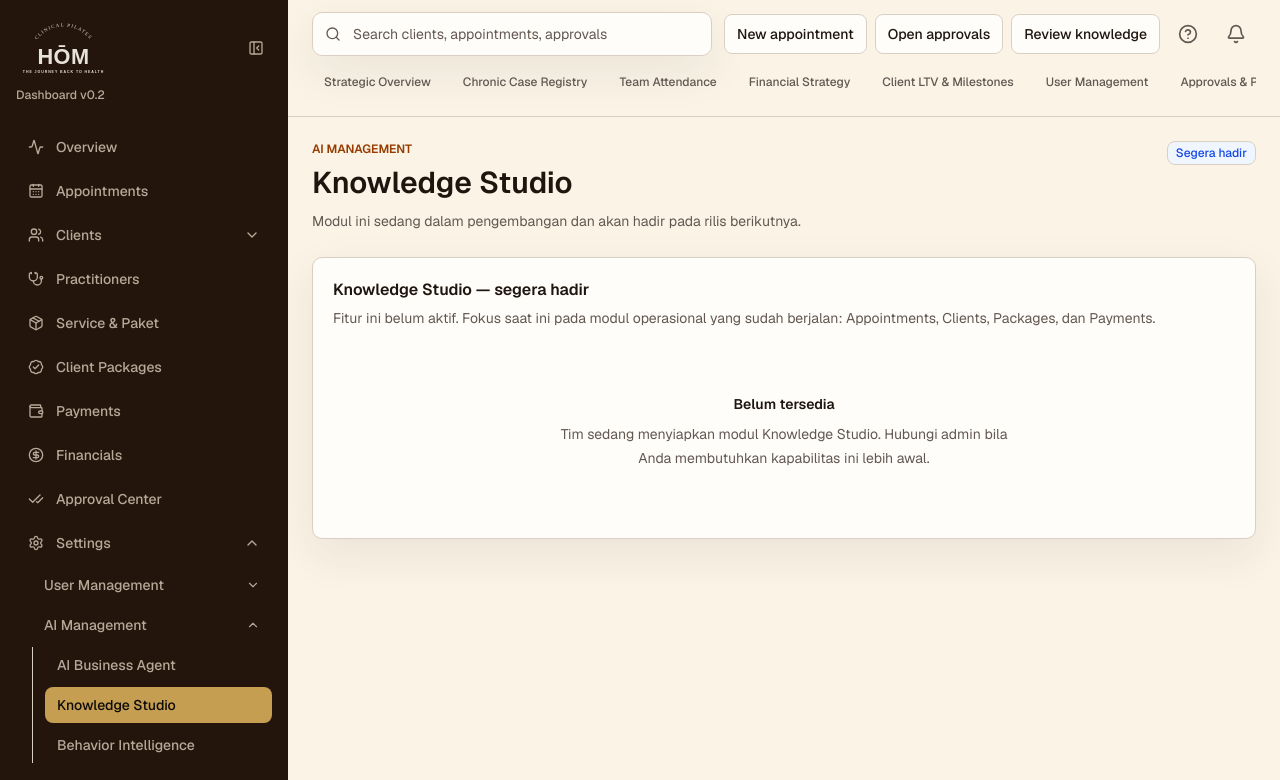
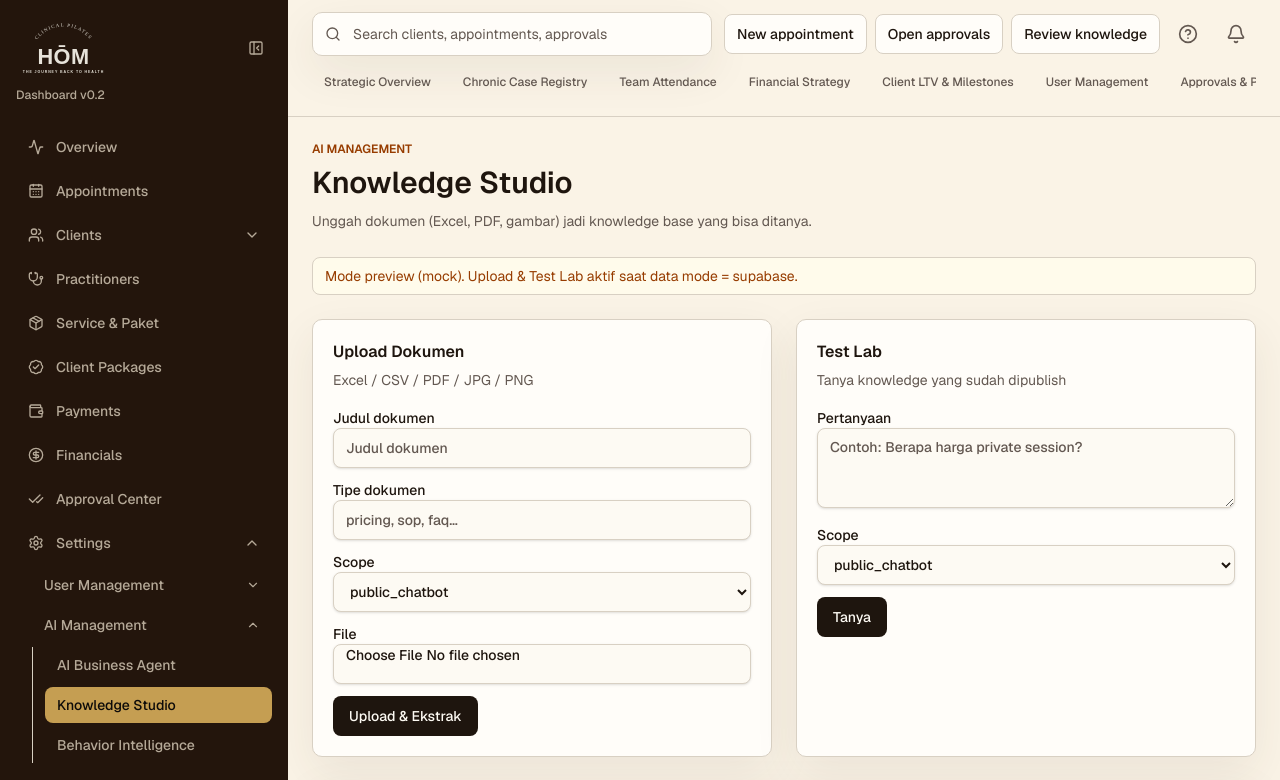
Before and after one commit to junadwi009/hom_v2, a Next.js app in the folder apps/web/: page /settings/ai-management/knowledge-studio in a window 1280 px wide. Shown: the top 780 px of the page. Built offline with nearby package versions, Linux system fonts and the light colour scheme.

Commit message:
feat(web): knowledge Test Lab component + wire real Knowledge Studio page
Adds the client-side Test Lab (query form + answer/sources/policy-flag
display) and replaces the placeholder Knowledge Studio settings page with
the real server page wired to the loader, upload panel, and test lab.

```diff
--- a/apps/web/src/app/settings/ai-management/knowledge-studio/page.tsx
+++ b/apps/web/src/app/settings/ai-management/knowledge-studio/page.tsx
@@ -1,6 +1,21 @@
-import { ModuleMockPage } from "@/features/module-page/module-mock-page";
-import { modulePages } from "@/lib/mock-data";
+import { getCurrentUser } from "@/lib/auth/current-user";
+import { KnowledgeStudioPage } from "@/features/knowledge-studio/knowledge-studio-page";
+import { loadKnowledgeStudioPage } from "@/features/knowledge-studio/knowledge-studio-page-loader";
+import { KnowledgeTestLab } from "@/features/knowledge-studio/knowledge-test-lab";
+import { KnowledgeUploadPanel } from "@/features/knowledge-studio/knowledge-upload-panel";
 
-export default function KnowledgeStudioPage() {
-  return <ModuleMockPage {...modulePages.knowledgeStudio} eyebrow="AI Management" />;
+export const dynamic = "force-dynamic";
+
+export default async function KnowledgeStudioSettingsPage() {
+  const user = await getCurrentUser().catch(() => null);
+  const canManage = user?.permissions.includes("can_manage_knowledge") ?? false;
+  const state = await loadKnowledgeStudioPage(canManage);
+
+  return (
+    <KnowledgeStudioPage
+      state={state}
+      uploadSlot={<KnowledgeUploadPanel />}
+      testLabSlot={<KnowledgeTestLab />}
+    />
+  );
 }
--- /dev/null
+++ b/apps/web/src/features/knowledge-studio/knowledge-test-lab.tsx
@@ -0,0 +1,106 @@
+"use client";
+
+import { useActionState } from "react";
+
+import { Button } from "@/components/ui/button";
+
+import { initialKnowledgeQueryState, type KnowledgeQueryState } from "./knowledge-action-types";
+import { queryKnowledgeAction } from "./query-knowledge-action";
+
+const SCOPES = [
+  "public_chatbot",
+  "internal_admin",
+  "clinical_safety",
+  "finance",
+  "marketing",
+  "owner_only",
+] as const;
+
+const inputClassName =
+  "h-10 w-full rounded-md border bg-background px-3 text-sm text-foreground shadow-sm outline-none placeholder:text-foreground-muted focus:border-accent-gold focus:ring-2 focus:ring-accent-gold-muted disabled:cursor-not-allowed disabled:opacity-60";
+
+const textareaClassName =
+  "min-h-20 w-full resize-y rounded-md border bg-background px-3 py-2 text-sm text-foreground shadow-sm outline-none placeholder:text-foreground-muted focus:border-accent-gold focus:ring-2 focus:ring-accent-gold-muted disabled:cursor-not-allowed disabled:opacity-60";
+
+export function KnowledgeTestLab() {
+  const [state, formAction, pending] = useActionState(
+    queryKnowledgeAction,
+    initialKnowledgeQueryState,
+  );
+
+  return (
+    <div className="space-y-4">
+      <form action={formAction} className="space-y-3">
+        <label className="block space-y-2 text-sm font-medium text-foreground">
+          <span>Pertanyaan</span>
+          <textarea
+            className={textareaClassName}
+            minLength={3}
+            name="question"
+            placeholder="Contoh: Berapa harga private session?"
+            required
+            rows={2}
+          />
+        </label>
+        <label className="block space-y-2 text-sm font-medium text-foreground">
+          <span>Scope</span>
+          <select className={inputClassName} defaultValue="public_chatbot" name="scope" required>
+            {SCOPES.map((scope) => (
+              <option key={scope} value={scope}>
+                {scope}
+              </option>
+            ))}
+          </select>
+        </label>
+        <Button disabled={pending} type="submit">
+          {pending ? "Mencari…" : "Tanya"}
+        </Button>
+      </form>
+
+      {state.status === "success" ? (
+        <div className="space-y-2 border-t border-border-subtle pt-4">
+          <p className="rounded-md border bg-background-card px-3 py-2 text-sm text-foreground">
+            {state.answer}
+          </p>
+          {state.policyFlags.length > 0 ? (
+            <p className="text-xs text-amber-700">
+              Policy flags: {state.policyFlags.join(", ")}
+            </p>
+          ) : null}
+          {state.sources.length > 0 ? (
+            <ul className="space-y-1 text-xs text-foreground-muted">
+              {state.sources.map((source, index) => (
+                <li key={`${source.title}-${index}`}>
+                  <strong>
+                    [{index + 1}] {source.title}:
+                  </strong>{" "}
+                  {source.snippet}
+                </li>
+              ))}
+            </ul>
+          ) : null}
+          {state.mode === "mock" ? (
+            <p className="text-xs text-amber-700">Mode demo (tanpa OPENAI_API_KEY).</p>
+          ) : null}
+        </div>
+      ) : null}
+
+      <QueryFeedback state={state} />
+    </div>
+  );
+}
+
+function QueryFeedback({ state }: { state: KnowledgeQueryState }) {
+  if (state.status === "idle" || state.status === "success") {
+    return null;
+  }
+
+  return (
+    <p
+      className="rounded-md border border-red-200 bg-red-50 px-3 py-2 text-sm leading-5 text-red-900"
+      role="alert"
+    >
+      {state.message}
+    </p>
+  );
+}
```
